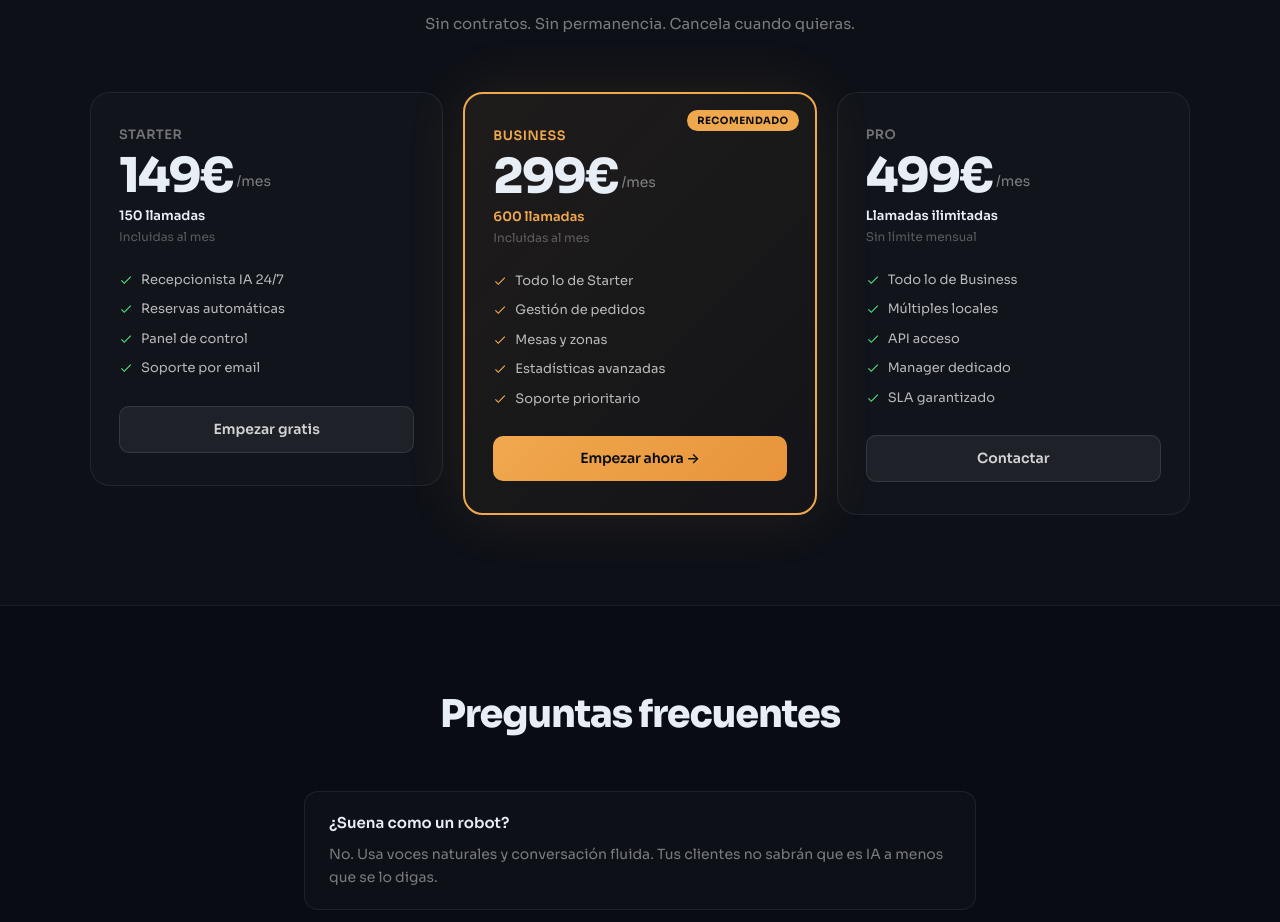
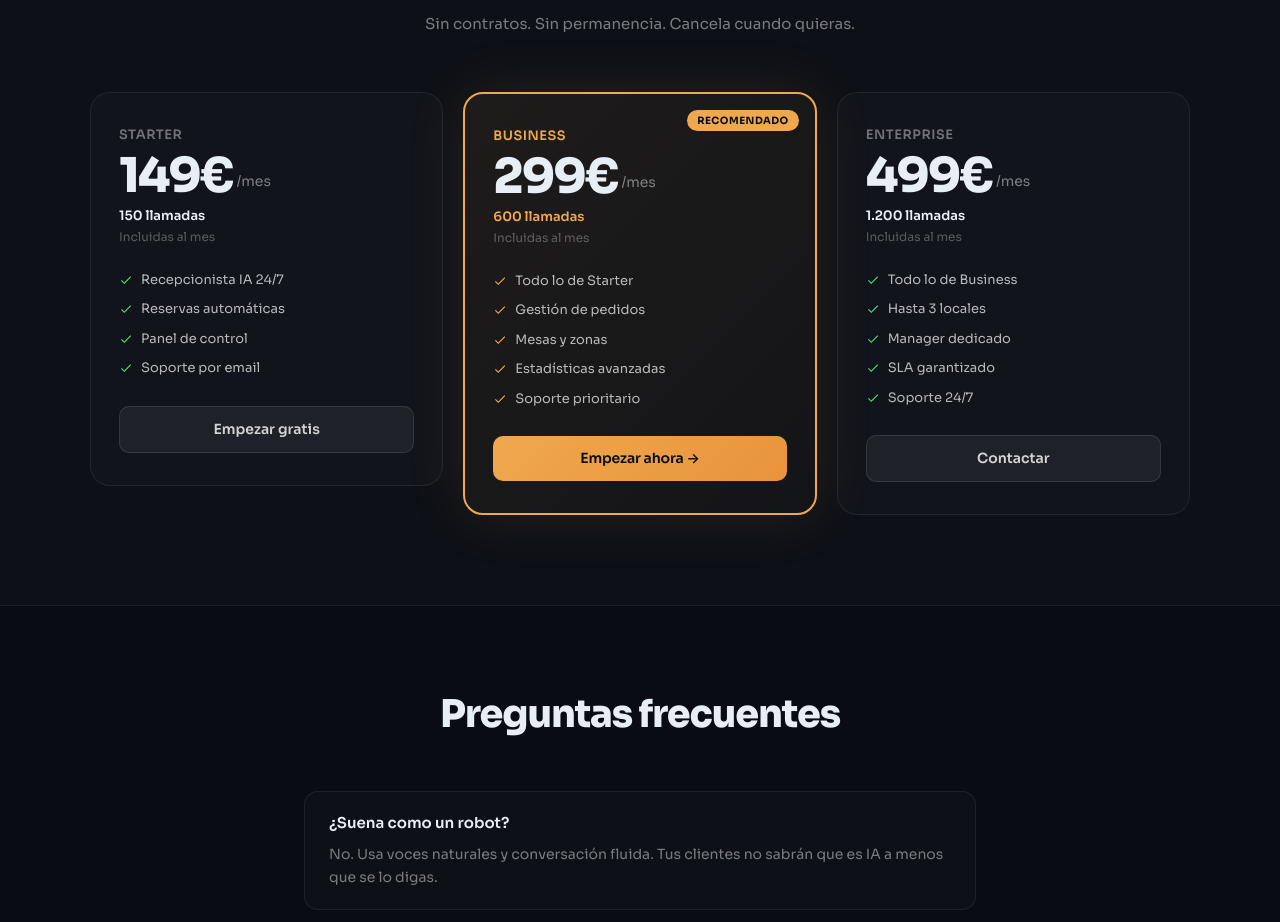
Before and after one commit to infohorizonstudioo-spec/restaurante-ai, a Next.js app: page / in a window 1280 px wide. Shown: the part 3486-4408 px from the top of the page. Built offline with nearby package versions, Linux system fonts and the light colour scheme.

Commit message:
fix: quitar llamadas ilimitadas y API acceso de landing — plan Enterprise con 1200 llamadas

```diff
--- a/src/app/page.tsx
+++ b/src/app/page.tsx
@@ -393,7 +393,7 @@ export default function HomePage() {
             {[
               {plan:'Starter',price:'149',calls:'150 llamadas',sub:'Incluidas al mes',features:['Recepcionista IA 24/7','Reservas automáticas','Panel de control','Soporte por email'],cta:'Empezar gratis',highlight:false},
               {plan:'Business',price:'299',calls:'600 llamadas',sub:'Incluidas al mes',features:['Todo lo de Starter','Gestión de pedidos','Mesas y zonas','Estadísticas avanzadas','Soporte prioritario'],cta:'Más popular',highlight:true},
-              {plan:'Pro',price:'499',calls:'Llamadas ilimitadas',sub:'Sin límite mensual',features:['Todo lo de Business','Múltiples locales','API acceso','Manager dedicado','SLA garantizado'],cta:'Contactar',highlight:false},
+              {plan:'Enterprise',price:'499',calls:'1.200 llamadas',sub:'Incluidas al mes',features:['Todo lo de Business','Hasta 3 locales','Manager dedicado','SLA garantizado','Soporte 24/7'],cta:'Contactar',highlight:false},
             ].map(({plan,price,calls,sub,features,cta,highlight})=>(
               <div key={plan} className="plan-card" style={{
                 background: highlight ? 'linear-gradient(135deg,rgba(240,168,78,0.08),rgba(240,168,78,0.03))' : 'rgba(255,255,255,0.02)',
```
